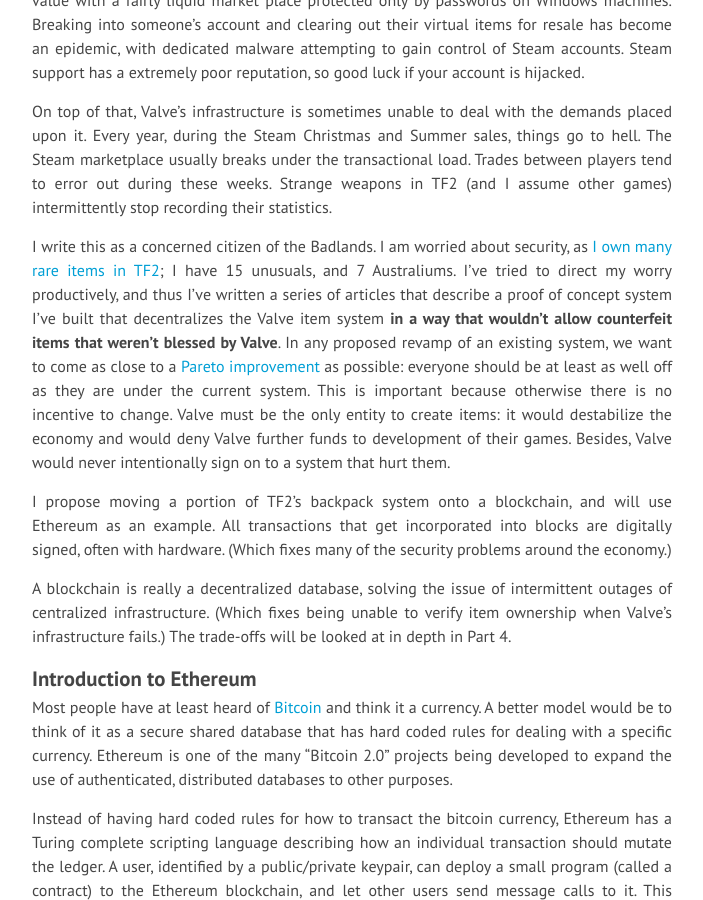
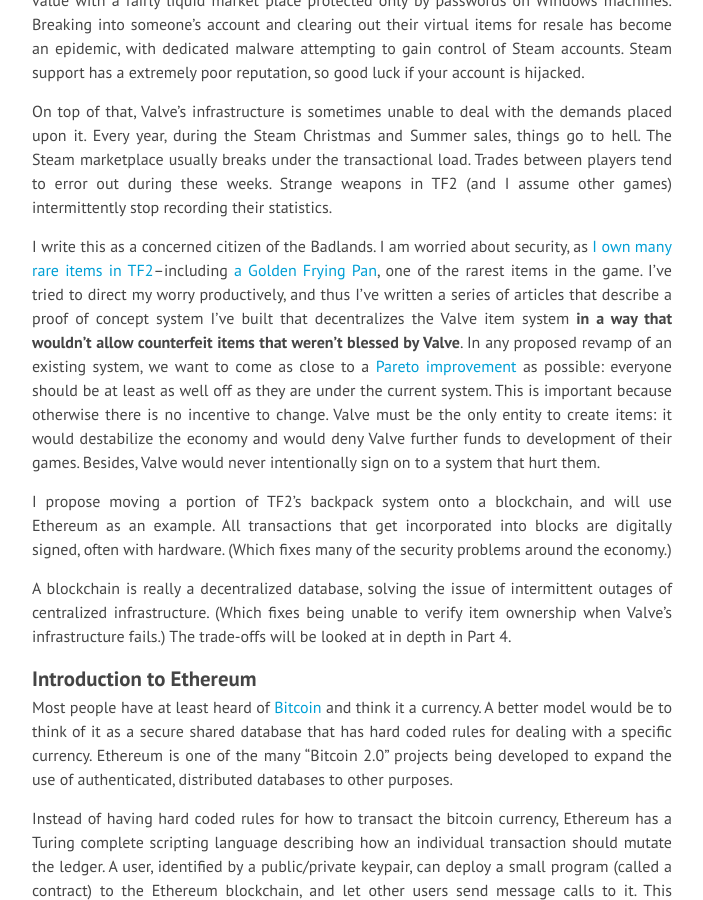
Before and after one commit to drblue9001/blockchain-backpack, a Jekyll site: the page built from website/part1.md, in a window 1280 px wide and 900 px high, scrolled down 441 px. Shown: the whole window, without its empty margins (288-991 px from the left). Built offline with Jekyll 4.4.1, drawn with Linux system fonts in a browser that asks for light colours; nearby versions of some CDN libraries; Markdown is read by kramdown in place of the engine named in the settings.

Commit message:
Now I have a pan.

```diff
--- a/website/part1.md
+++ b/website/part1.md
@@ -26,13 +26,14 @@
 
 On top of that, Valve's infrastructure is sometimes unable to deal with the demands placed upon it. Every year, during the Steam Christmas and Summer sales, things go to hell. The Steam marketplace usually breaks under the transactional load. Trades between players tend to error out during these weeks. Strange weapons in TF2 (and I assume other games) intermittently stop recording their statistics.
 
-I write this as a concerned citizen of the Badlands. I am worried about security, as [I own many rare items in TF2][myinv]; I have 15 unusuals, and 7 Australiums. I've tried to direct my worry productively, and thus I've written a series of articles that describe a proof of concept system I've built that decentralizes the Valve item system **in a way that wouldn't allow counterfeit items that weren't blessed by Valve**. In any proposed revamp of an existing system, we want to come as close to a [Pareto improvement][pareto] as possible: everyone should be at least as well off as they are under the current system. This is important because otherwise there is no incentive to change. Valve must be the only entity to create items: it would destabilize the economy and would deny Valve further funds to development of their games. Besides, Valve would never intentionally sign on to a system that hurt them.
+I write this as a concerned citizen of the Badlands. I am worried about security, as [I own many rare items in TF2][myinv]--including [a Golden Frying Pan][pan], one of the rarest items in the game. I've tried to direct my worry productively, and thus I've written a series of articles that describe a proof of concept system I've built that decentralizes the Valve item system **in a way that wouldn't allow counterfeit items that weren't blessed by Valve**. In any proposed revamp of an existing system, we want to come as close to a [Pareto improvement][pareto] as possible: everyone should be at least as well off as they are under the current system. This is important because otherwise there is no incentive to change. Valve must be the only entity to create items: it would destabilize the economy and would deny Valve further funds to development of their games. Besides, Valve would never intentionally sign on to a system that hurt them.
 
 I propose moving a portion of TF2's backpack system onto a blockchain, and will use Ethereum as an example. All transactions that get incorporated into blocks are digitally signed, often with hardware. (Which fixes many of the security problems around the economy.)
 
 A blockchain is really a decentralized database, solving the issue of intermittent outages of centralized infrastructure. (Which fixes being unable to verify item ownership when Valve's infrastructure fails.) The trade-offs will be looked at in depth in Part 4.
 
 [myinv]: http://steamcommunity.com/id/drblue9001/inventory/#440
+[pan]: http://steamcommunity.com/id/drblue9001/inventory/#440_2_4246791188
 [pareto]: http://en.wikipedia.org/wiki/Pareto_efficiency
 
 ### Introduction to Ethereum
```
